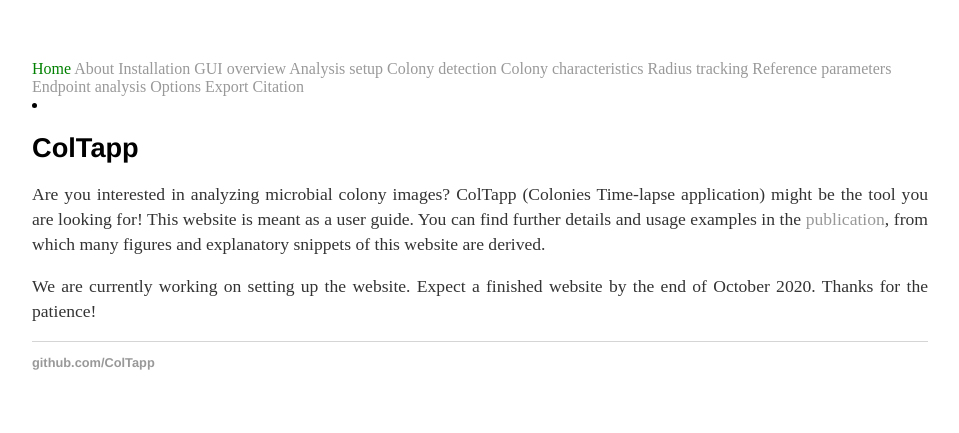
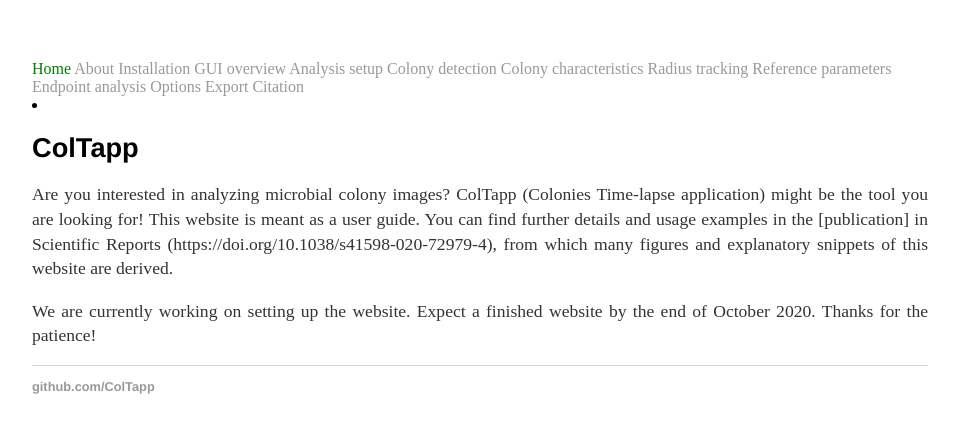
Before and after one commit to ColTapp/ColTapp.github.io, a Jekyll site: the page built from index.md, in a window 1280 px wide. Shown: the top 433 px of the page, without its empty margins (160-1119 px from the left). Built offline with Jekyll 4.4.1, drawn with Linux system fonts in a browser that asks for light colours.

Commit message:
Update index.md

```diff
--- a/index.md
+++ b/index.md
@@ -3,6 +3,6 @@
 title: Home
 ---
 # ColTapp
-Are you interested in analyzing microbial colony images? ColTapp (Colonies Time-lapse application) might be the tool you are looking for! This website is meant as a user guide. You can find further details and usage examples in the [publication](https://doi.org/10.1038/s41598-020-72979-4), from which many figures and explanatory snippets of this website are derived.
+Are you interested in analyzing microbial colony images? ColTapp (Colonies Time-lapse application) might be the tool you are looking for! This website is meant as a user guide. You can find further details and usage examples in the [publication] in Scientific Reports (https://doi.org/10.1038/s41598-020-72979-4), from which many figures and explanatory snippets of this website are derived.
 
 We are currently working on setting up the website. Expect a finished website by the end of October 2020. Thanks for the patience!
```
